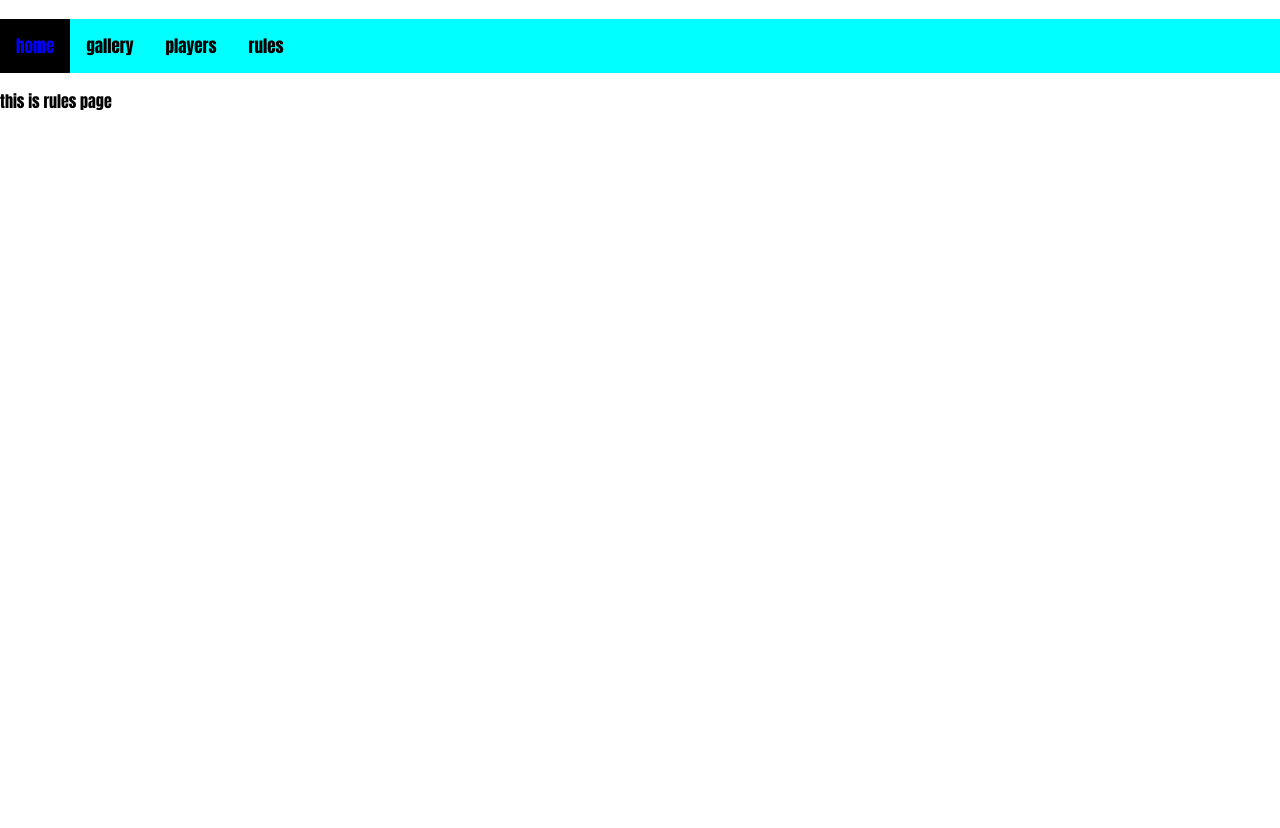
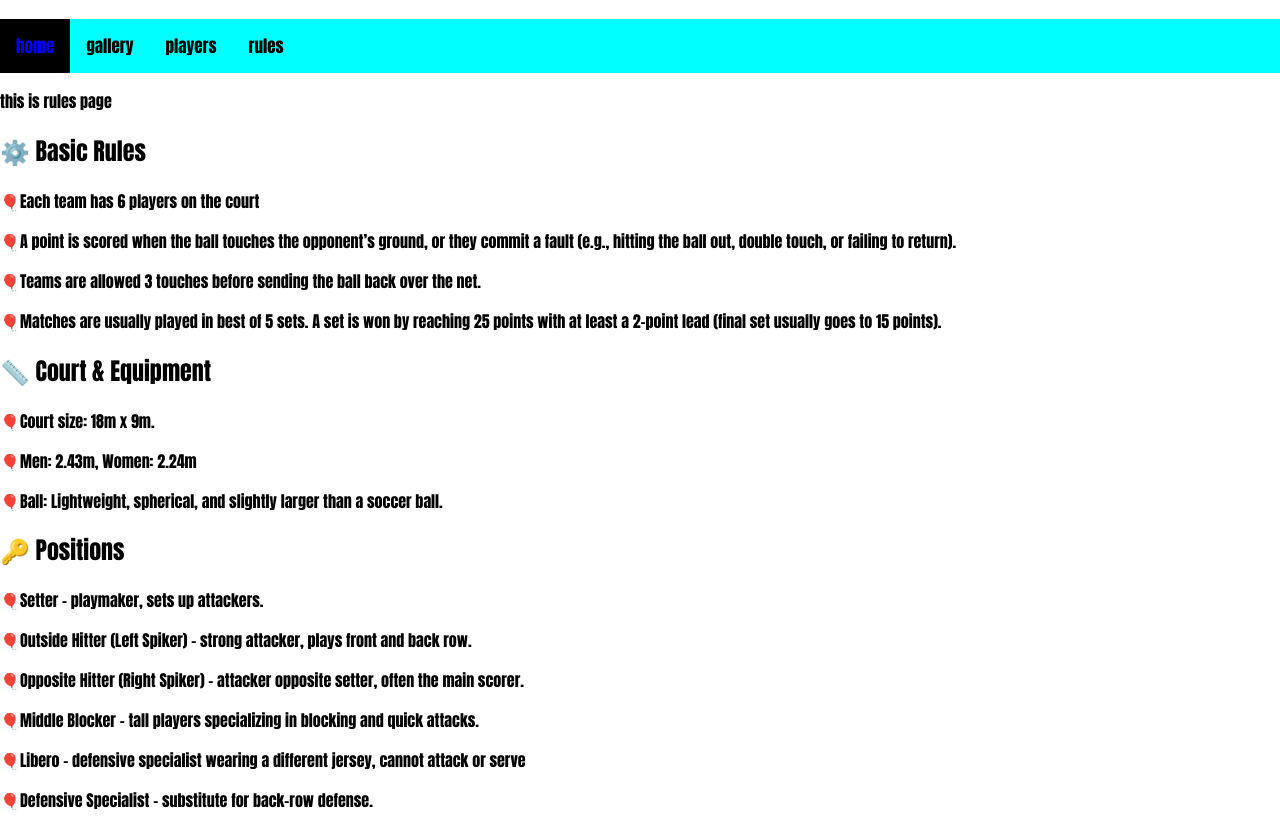
Before and after one commit to blast20111/html-codingal, a plain HTML site: page mywebsite/rules.html in a window 1280 px wide. Shown: the part 73-901 px from the top of the page. Before the commit the page ends 800 px from the top, so only its background shows below. Drawn offline with Linux system fonts and the light colour scheme.

Commit message:
ujefgewgj

```diff
--- a/mywebsite/rules.html
+++ b/mywebsite/rules.html
@@ -41,5 +41,30 @@
         <a href="rules.html" >rules</a>
     </div>
     <p>this is rules page</p>
+    <section class="section section-dark">
+<h2>⚙️ Basic Rules</h2>
+
+ <p>  🎈Each team has 6 players on the court</p>
+  <p>  🎈A point is scored when the ball touches the opponent’s ground, or they commit a fault (e.g., hitting the ball out, double touch, or failing to return).</p>
+   <p> 🎈Teams are allowed 3 touches before sending the ball back over the net.</p>
+   <p> 🎈Matches are usually played in best of 5 sets. A set is won by reaching 25 points with at least a 2-point lead (final set usually goes to 15 points).</p>
+   <section class="section section-dark">
+<h2>📏 Court & Equipment</h2>
+
+ <p>  🎈Court size: 18m x 9m.</p>
+  <p>  🎈Men: 2.43m,
+Women: 2.24m</p>
+   <p> 🎈Ball: Lightweight, spherical, and slightly larger than a soccer ball.</p>
+
+   <section class="section section-dark">
+<h2>🔑 Positions</h2>
+
+ <p>  🎈Setter – playmaker, sets up attackers.</p>
+  <p>  🎈Outside Hitter (Left Spiker) – strong attacker, plays front and back row.</p>
+   <p> 🎈Opposite Hitter (Right Spiker) – attacker opposite setter, often the main scorer.</p>
+    <p> 🎈Middle Blocker – tall players specializing in blocking and quick attacks.</p>
+    <p> 🎈Libero – defensive specialist wearing a different jersey, cannot attack or serve</p>
+     <p> 🎈Defensive Specialist – substitute for back-row defense.</p>
+
 </body>
 </html>
```
Also changed, not shown: mywebsite/players.html (+23 -0 lines).
